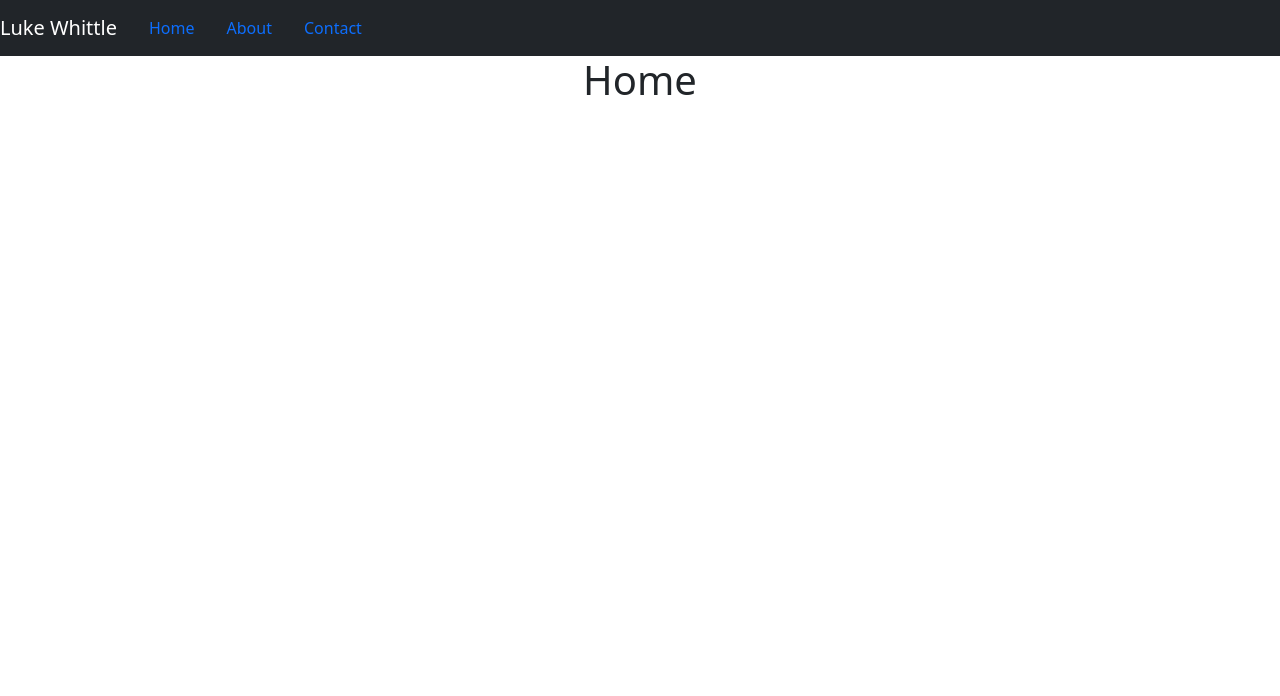
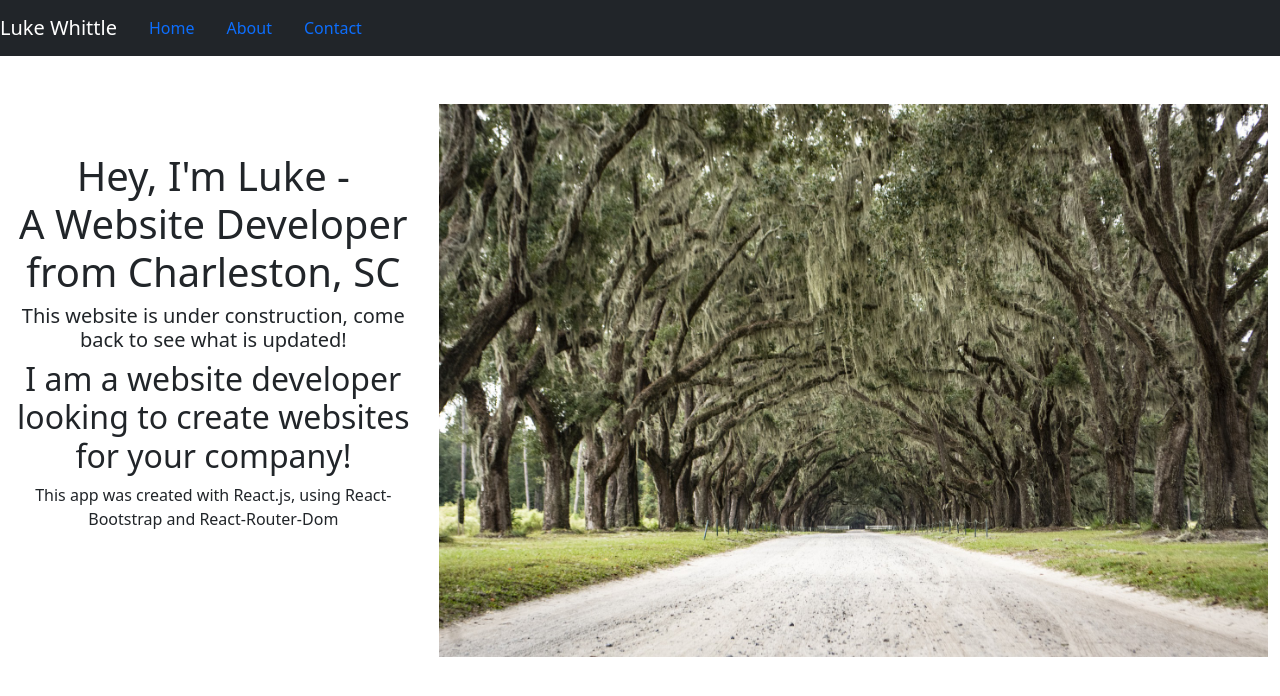
Before and after one commit to whittlel/luke-whittle-resume, a React (Create React App) app: page / in a window 1280 px wide. Shown: the top 696 px of the page. Built offline with nearby package versions, Linux system fonts and the light colour scheme.

Commit message:
add stock image to home page

```diff
--- a/src/App/App.js
+++ b/src/App/App.js
@@ -1,14 +1,30 @@
 import "./App.css";
 import React from "react";
-
+import { Container, Row, Col } from 'react-bootstrap';
+import 'bootstrap/dist/css/bootstrap.min.css';
+import 'bootstrap/dist/js/bootstrap.bundle.min';
+import image from './liveOaks.jpg'
 class App extends React.Component {
 
 
   render() {
     return (
       <div className="App">
-        <h1>Home </h1>
-      </div>
+        <Container fluid className="pt-5">
+          <Row className="justify-content-md-left" >
+            <Col xs lg="4" className='pt-5'>
+              <h1>Hey, I'm Luke - <br />A Website Developer from Charleston, SC</h1>
+              <h5>This website is under construction, come back to see what is updated!</h5>
+              <h2>I am a website developer looking to create websites for your company!</h2>
+              <p>This app was created with React.js, using React-Bootstrap and React-Router-Dom</p>
+            </Col>
+
+            <Col>
+              <img className="img-fluid" src={image} />
+            </Col>
+          </Row>
+        </Container>
+      </div >
     );
   }
 }
```
Also changed, not shown: src/App/liveOaks.jpg (added).
